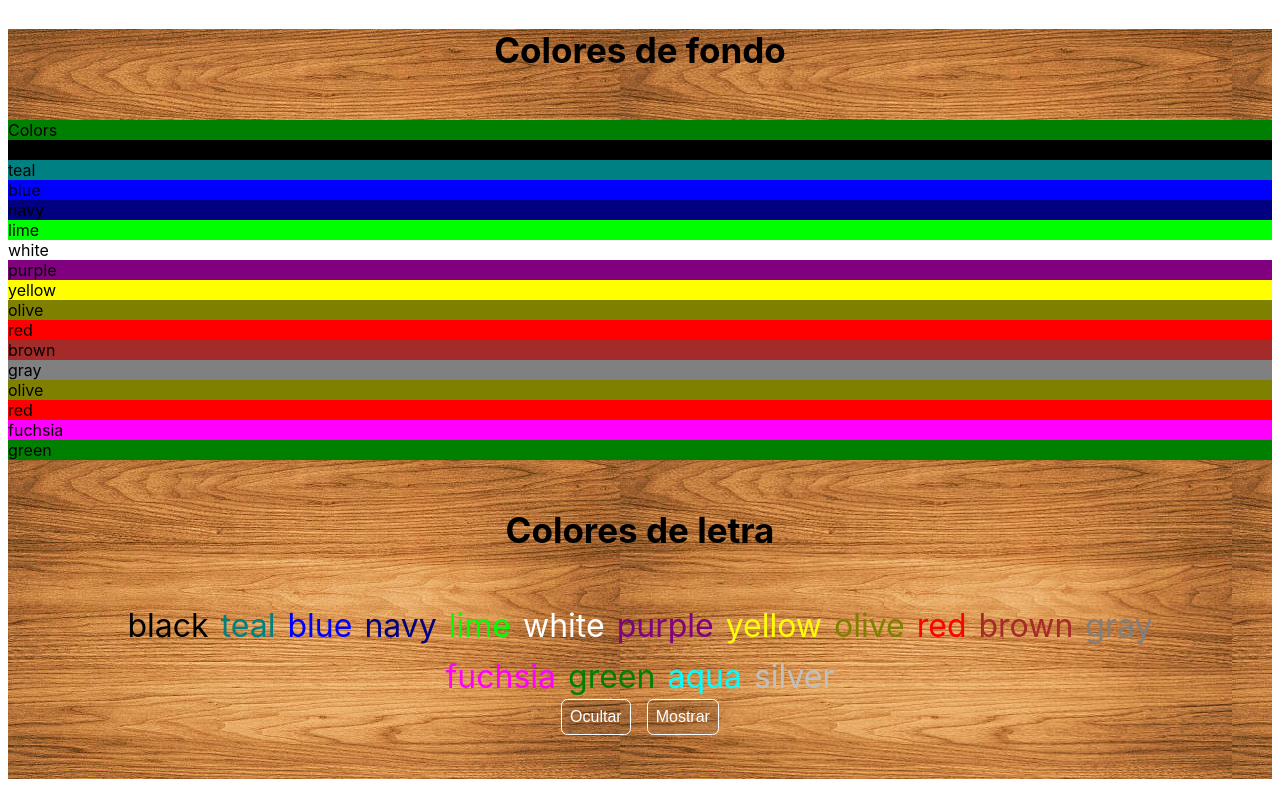
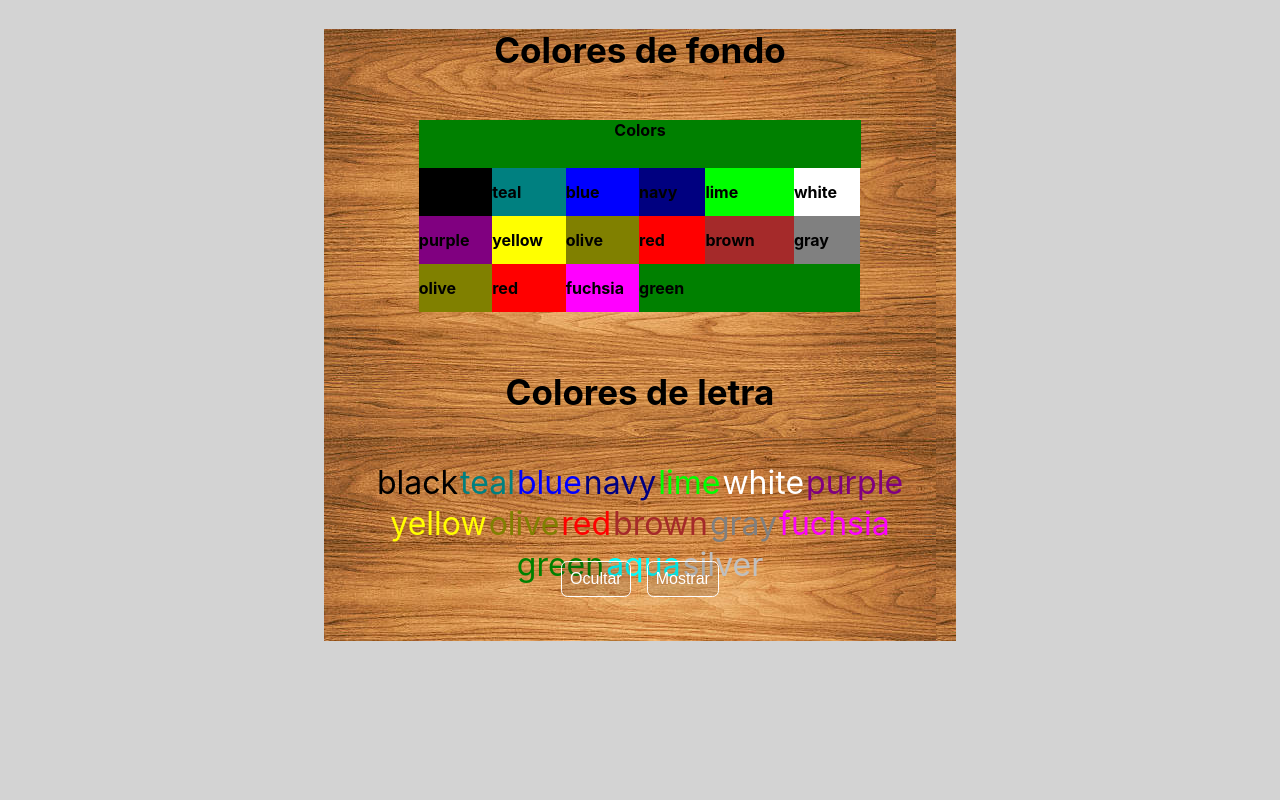
Before and after one commit to Albazcano/Reproducir-HTML5_ejercicio1, a plain HTML site: page Ejercicio 2/index.html in a window 1280 px wide. Drawn offline with Linux system fonts and the light colour scheme; a script that the page names is missing.

Commit message:
modified styles folder

```diff
--- a/Ejercicio 2/style/coloredCells.css
+++ b/Ejercicio 2/style/coloredCells.css
@@ -1,40 +1,40 @@
-#colored-squares {
+#coloredCells {
     font-weight: bold;
     margin: 0 auto;
 }
 
-#colored-squares .box {
+#coloredCells .box {
     margin: 0.6rem auto;
     width: 70%;
 }
 
-#colored-squares .row {
+#coloredCells .row {
     display: flex;
 }
 
-#colored-squares .cells {
+#coloredCells .cells {
     height: 3rem;
     display: flex;
     align-items: center;
 }
 
-#colored-squares .box .xs {
+#coloredCells .box .xs {
     width: 15%;
 }
 
-#colored-squares .box .md {
+#coloredCells .box .md {
     width: 16.6%;
 }
 
-#colored-squares .box .lg {
+#coloredCells .box .lg {
     width: 20%;
 }
 
-#colored-squares .box .xl {
+#coloredCells .box .xl {
     width: 50%;
 }
 
-#colored-squares .box .xxl {
+#coloredCells .box .xxl {
     width: 100%;
     display: flex;
     align-items: start;
--- /dev/null
+++ b/Ejercicio 2/style/generalSize.css
@@ -0,0 +1,23 @@
+@media (min-width: 576px) {
+    main {
+        width: 100%;
+    }
+}
+
+@media (min-width: 768px) {
+    main {
+        width: 90%;
+    }
+}
+
+@media (min-width: 992px) {
+    main {
+        width: 80%;
+    }
+}
+
+@media (min-width: 1200px) {
+    main {
+        width: 50%;
+    }
+}
--- a/Ejercicio 2/style/index.css
+++ b/Ejercicio 2/style/index.css
@@ -1,4 +1,8 @@
 @import url(links.css);
+
+body {
+background-color:lightgray;
+}
 
 main {
     font-family:-apple-system, BlinkMacSystemFont, 'Segoe UI', Roboto, Oxygen, Ubuntu, Cantarell, 'Open Sans', 'Helvetica Neue', sans-serif;
--- a/Ejercicio 2/style/links.css
+++ b/Ejercicio 2/style/links.css
@@ -2,3 +2,4 @@
 @import url(backgroundCells.css);
 @import url(wordsColored.css);
 @import url(colorsList.css);
+@import url(generalSize.css);
--- a/Ejercicio 2/style/wordsColored.css
+++ b/Ejercicio 2/style/wordsColored.css
@@ -13,7 +13,7 @@
 
 #wordsColored #words-box >* {
     font-size: 32px;
-    margin: 6px;
+    margin: 1px;
     cursor: pointer;
 }
 
```
